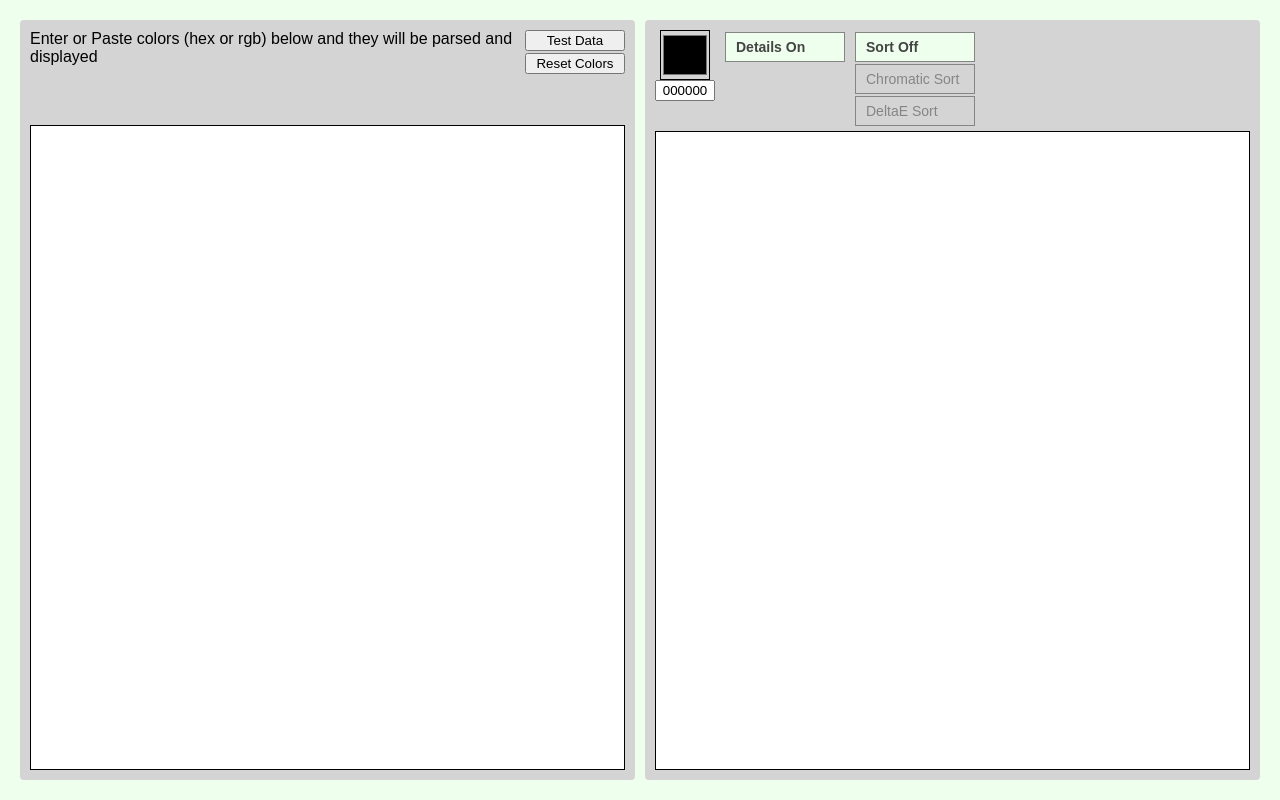
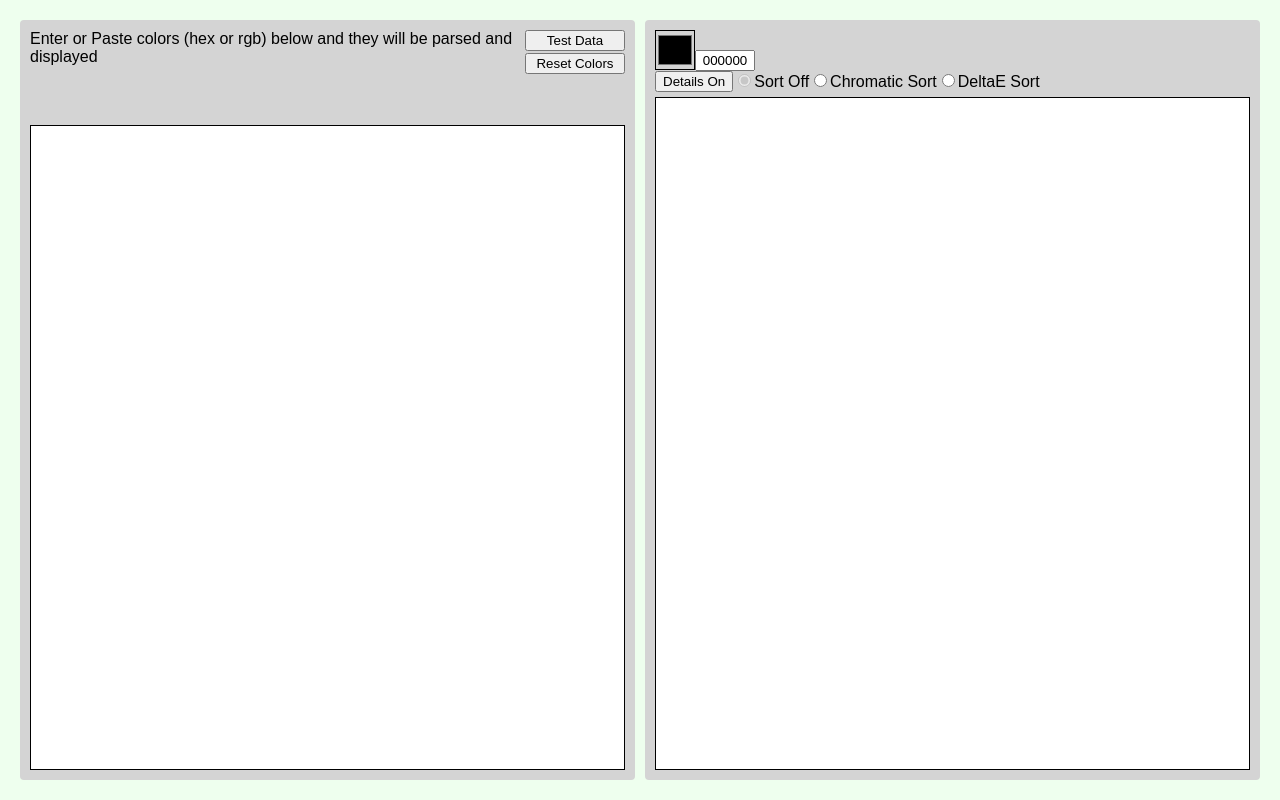
Before and after one commit to TravisL12/compare_colors, a React (Create React App) app: page / in a window 1280 px wide. Built offline with nearby package versions, Linux system fonts and the light colour scheme.

Commit message:
it begins

```diff
--- a/package.json
+++ b/package.json
@@ -12,7 +12,8 @@
     "react": "^16.8.6",
     "react-dom": "^16.8.6",
     "react-scripts": "3.0.0",
-    "react-test-renderer": "^16.8.6"
+    "react-test-renderer": "^16.8.6",
+    "styled-components": "^5.3.1"
   },
   "scripts": {
     "start": "react-scripts start",
--- a/src/components/GridControls.js
+++ b/src/components/GridControls.js
@@ -1,5 +1,33 @@
 import React from "react";
 import { SORT_OFF, SORT_CHROMATIC, SORT_DELTA } from "../constants";
+import styled from "styled-components";
+
+const SGridControl = styled.div`
+  display: flex;
+  flex-direction: column;
+  gap:
+  width: 100%;
+`;
+
+const SColorInputOptions = styled.div`
+  input[type="color"] {
+    height: 40px;
+    width: 40px;
+    padding: 0;
+    margin: 0;
+    background: transparent;
+  }
+
+  input[type="text"] {
+    width: 60px;
+    text-align: center;
+  }
+`;
+
+const SOptions = styled.div`
+  display: flex;
+  justify-content: space-between;
+`;
 
 function GridControls({
   areColorsSorted,
@@ -10,8 +38,8 @@ function GridControls({
   updateCompareColor,
 }) {
   return (
-    <div className="options-container">
-      <div className="options compare-color-options">
+    <SGridControl>
+      <SColorInputOptions>
         <input
           type="color"
           id="compare-color-type"
@@ -25,15 +53,16 @@ function GridControls({
           value={compareColor.name || compareColor.hexColor}
           placeholder="#000000 (Default)"
         />
-      </div>
+      </SColorInputOptions>
 
-      <div className="options sort-info-options">
+      <SOptions>
+        <div>
           <button className={showInfo ? "on" : "off"} onClick={toggle.info}>
             {showInfo ? "Details On" : "Details Off"}
           </button>
         </div>
 
-      <div className="options distance-options">
+        <div>
           <input
             type="radio"
             id="compare-off"
@@ -65,7 +94,8 @@ function GridControls({
           />
           <label htmlFor="compare-distanceDelta">DeltaE Sort</label>
         </div>
-    </div>
+      </SOptions>
+    </SGridControl>
   );
 }
 
--- a/src/styles/_color-grid.scss
+++ b/src/styles/_color-grid.scss
@@ -17,21 +17,6 @@
     &.hideInfo {
       grid-template-columns: repeat(auto-fill, minmax($row-height, 1fr));
     }
-  }
-}
-
-.compare-color-options {
-  input[type="color"] {
-    height: $row-height;
-    width: $row-height;
-    padding: 0;
-    margin: 0;
-    background: transparent;
-  }
-
-  input[type="text"] {
-    width: 60px;
-    text-align: center;
   }
 }
 
```
Also changed, not shown: 1 other file (tests, documents, lock files or other folders). Lines whose indentation alone changed are shown as unchanged.
